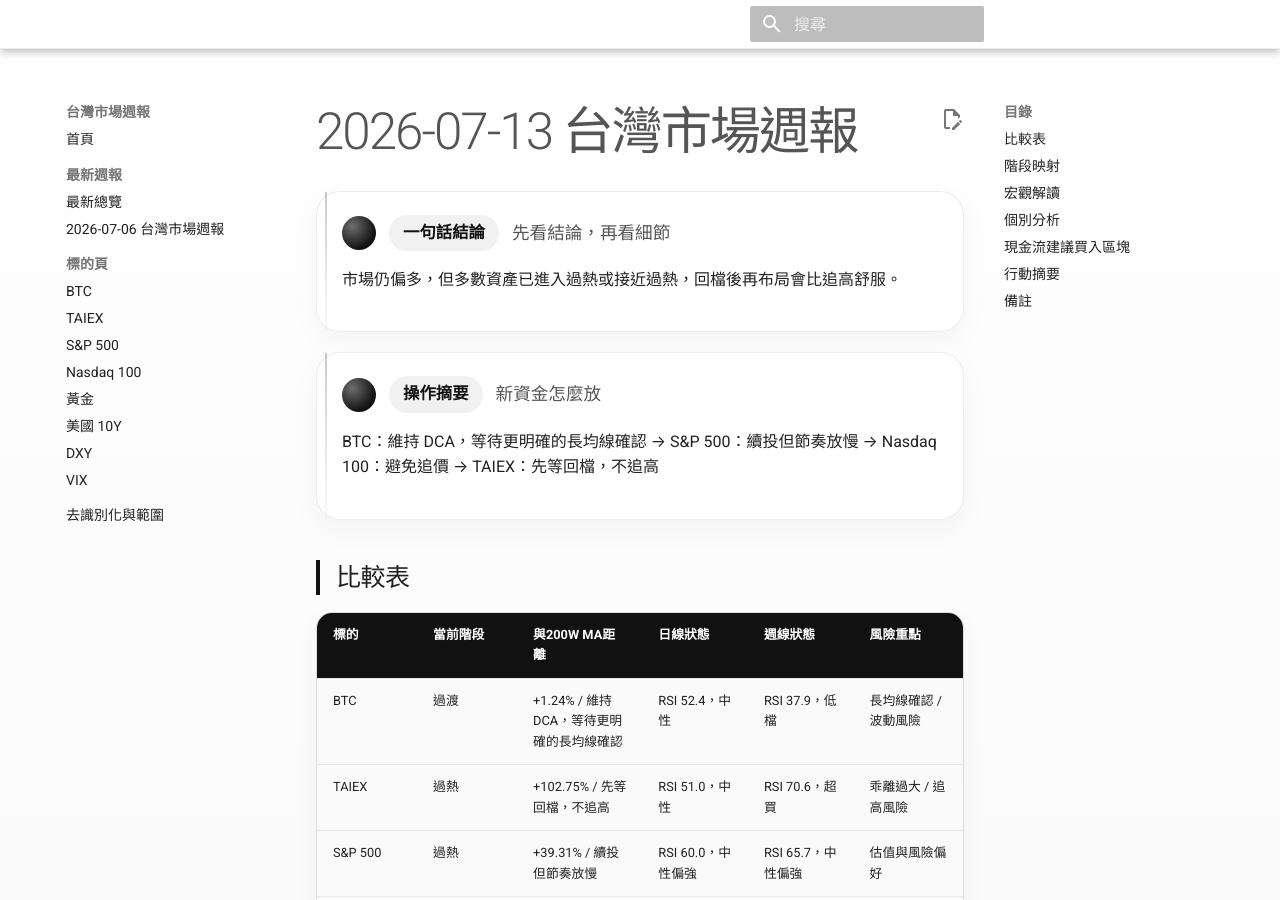
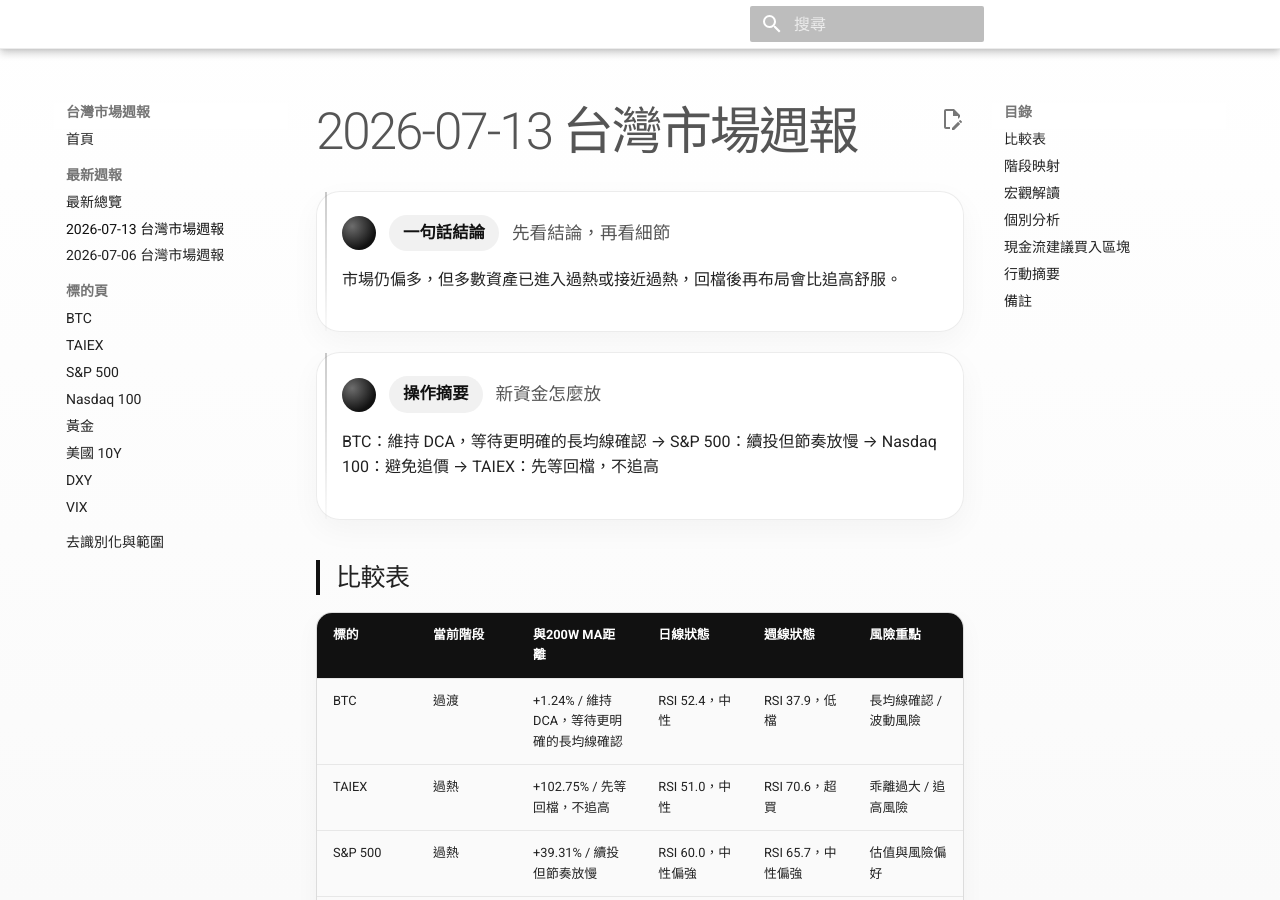
Before and after one commit to Larry-kang/market-regime-weekly, an MkDocs documentation site: the page built from docs/weekly/2026-07-13.md, in a window 1280 px wide and 900 px high. Built offline with MkDocs 1.6.1 and Material for MkDocs 9.7.7, drawn with Linux system fonts in a browser that asks for light colours; comment, search, counter and statistics services are not loaded.

Commit message:
docs: publish 2026-07-13 weekly report

```diff
--- a/mkdocs.yml
+++ b/mkdocs.yml
@@ -8,6 +8,7 @@
   - 首頁: index.md
   - 最新週報:
       - 最新總覽: weekly/index.md
+      - 2026-07-13 台灣市場週報: weekly/2026-07-13.md
       - 2026-07-06 台灣市場週報: weekly/2026-07-06.md
   - 標的頁:
       - BTC: market/btc.md
```
